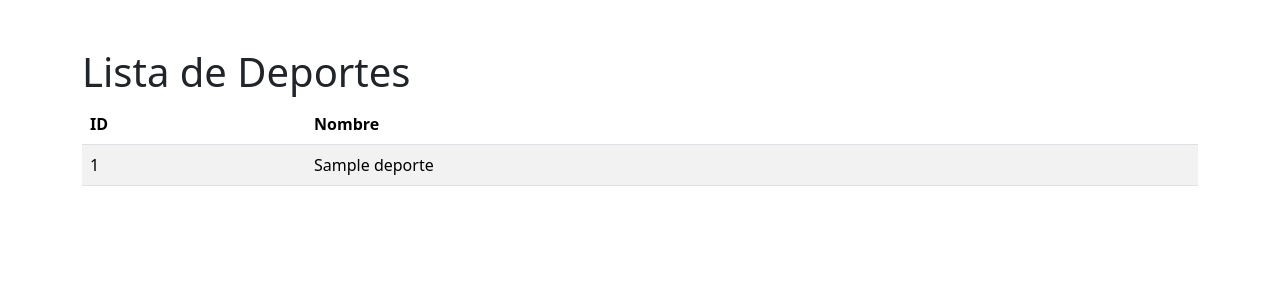
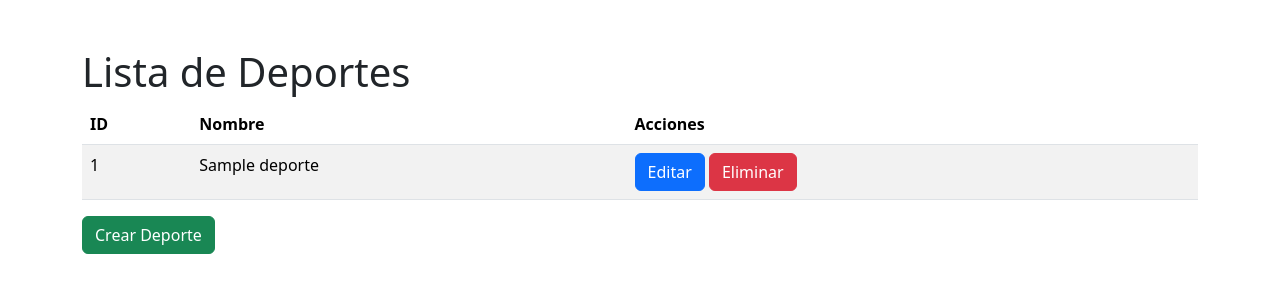
Before and after one commit to xavivi8/Torremolinos-Sport, a Django app: page /deportes/ in a window 1280 px wide. Shown: the top 300 px of the page. Run offline with Django 5.2, Linux system fonts and the light colour scheme; tables that the repository leaves empty hold one stand-in row (values such as "Sample post").

Commit message:
desportes list html CHANGES

```diff
--- a/torre_crud/templates/deportes_list.html
+++ b/torre_crud/templates/deportes_list.html
@@ -1,6 +1,8 @@
 {% extends 'base.html' %}
 
-{% block title %}<title>Lista de Deportes - {{ block.super }}</title>{% endblock %}
+{% block title %}
+<title>Lista de Deportes - {{ block.super }}</title>
+{% endblock %}
 
 {% block cuerpo %}
 <div class="container mt-5">
@@ -11,6 +13,7 @@
                 <tr>
                     <th>ID</th>
                     <th>Nombre</th>
+                    <th>Acciones</th> <!-- Nueva columna para acciones -->
                 </tr>
             </thead>
             <tbody>
@@ -18,10 +21,18 @@
                     <tr>
                         <td>{{ deporte.id_deporte }}</td>
                         <td>{{ deporte.nombre }}</td>
+                        <td>
+                            <a href="{% url 'torre_crud:deporte-update' deporte.id_deporte %}" class="btn btn-primary">Editar</a>
+                            <form action="{% url 'torre_crud:deporte-delete' deporte.id_deporte %}" method="post" style="display: inline;">
+                                {% csrf_token %}
+                                <button type="submit" class="btn btn-danger">Eliminar</button>
+                            </form>
+                        </td>
                     </tr>
                 {% endfor %}
             </tbody>
         </table>
     </div>
+    <a href="{% url 'torre_crud:deportes-create' %}" class="btn btn-success">Crear Deporte</a> <!-- Botón para crear un nuevo deporte -->
 </div>
 {% endblock %}
```
